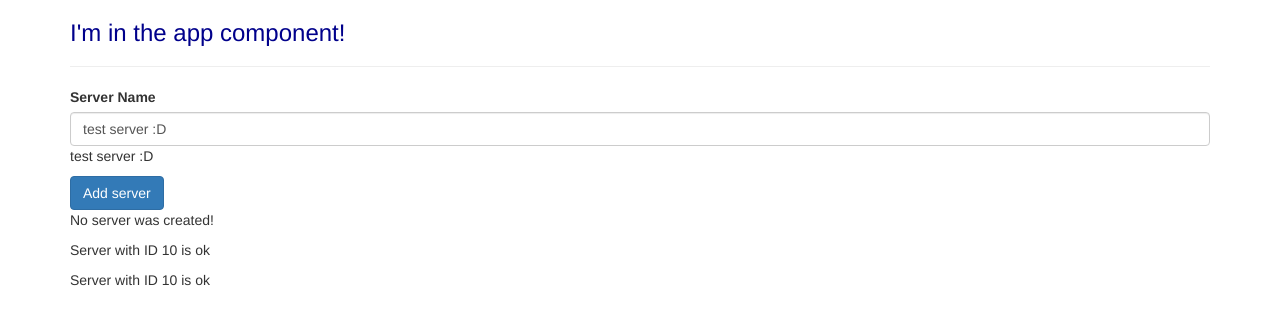
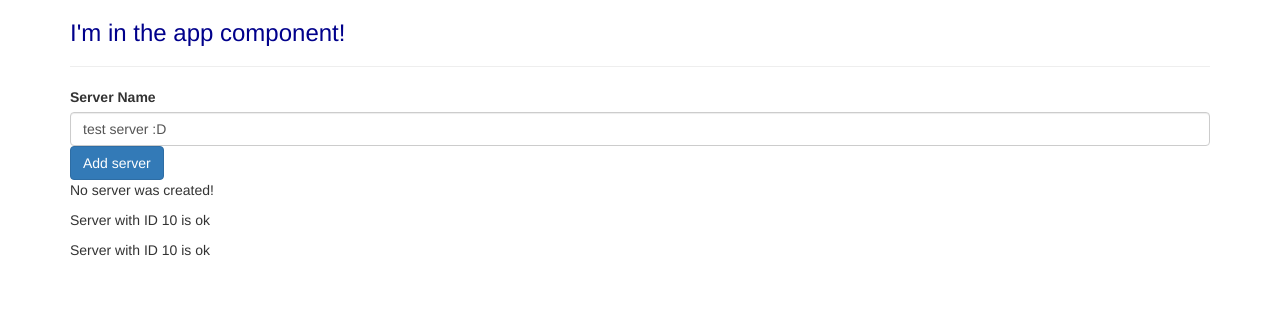
Before and after one commit to NemoruFran/test-app, an Angular app: page / in a window 1280 px wide. Shown: the top 324 px of the page. Built offline with nearby package versions, Linux system fonts and the light colour scheme.

Commit message:
updated with lesson number 35 work

```diff
--- a/src/app/servers/servers.component.html
+++ b/src/app/servers/servers.component.html
@@ -2,7 +2,7 @@
 <!--<input class="form-control" type="text" (input)="onUpdateServerName($event)">-->
 <input class="form-control" type="text" [(ngModel)]="serverName">
 
-<p>{{ serverName }}</p>
+<!--<p>{{ serverName }}</p>-->
 <button name="but" id="but" class="btn btn-primary" [disabled]="!allowNewServer" (click)="onCreateServer()">Add server</button>
 <!--<p [innerText]="allowNewServer"></p>-->
 <p>{{serverCreationStatus}}</p>
--- a/src/app/servers/servers.component.ts
+++ b/src/app/servers/servers.component.ts
@@ -25,7 +25,7 @@
   }
 
   onCreateServer(){
-    this.serverCreationStatus = "Server was created!";
+    this.serverCreationStatus = "Server was created! Name is" + this.serverName;
   }
 
   onUpdateServerName(event:Event){
```
